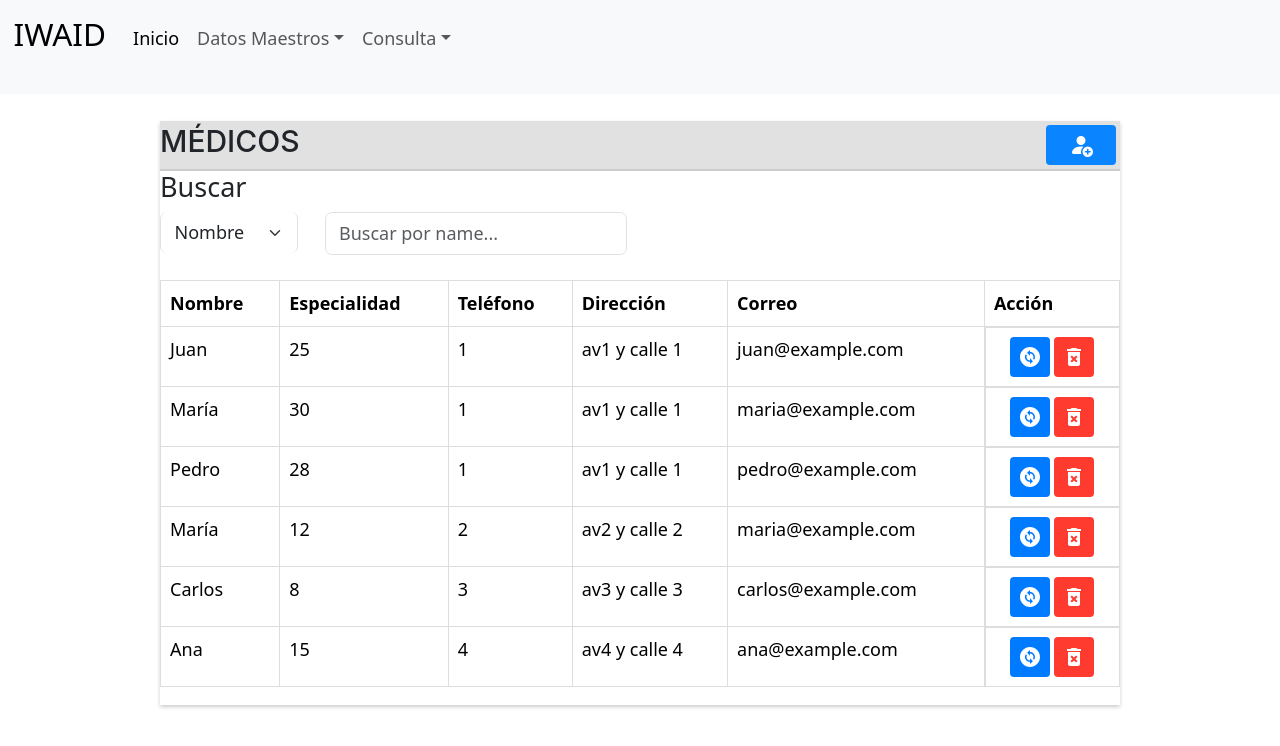
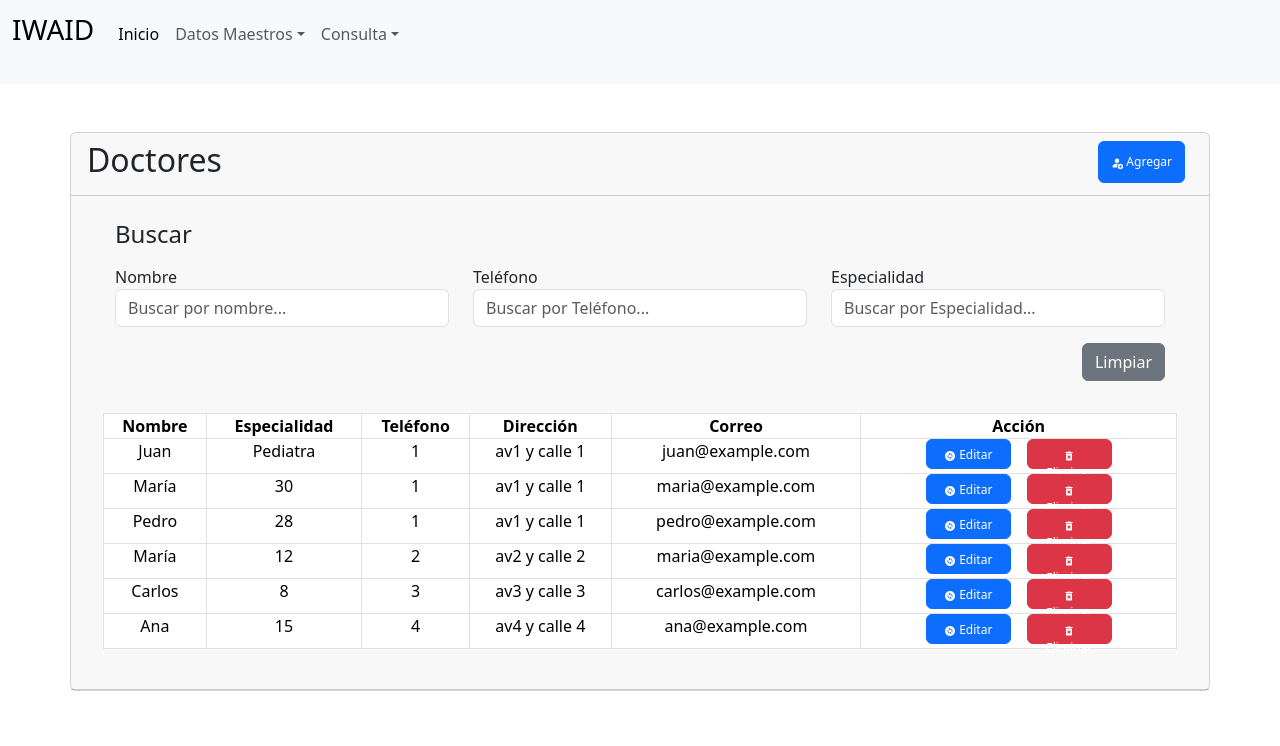
Before and after one commit to Chris-THC/iwaid-ui, a React (Create React App) app: page /doctor in a window 1280 px wide. Shown: the top 746 px of the page. Built offline with nearby package versions, Linux system fonts and the light colour scheme.

Commit message:
Changed, added validations to the form, and correctly placed the titles in Spanish within the form.

```diff
--- a/src/Components/componentsDoctor/FormDoctor.jsx
+++ b/src/Components/componentsDoctor/FormDoctor.jsx
@@ -17,8 +17,8 @@ export const FormDoctor = ({ isGetData = {} }) => {
   const {
     register,
     handleSubmit,
-    formState: { errors },
-  } = useForm();
+    formState: { errors, isValid },
+  } = useForm({ mode: "all" });
 
   const onSubmitClick = (data) => {
     setDataUserDoctor(data);
@@ -50,7 +50,7 @@ export const FormDoctor = ({ isGetData = {} }) => {
     </div>
 
     <div className="form-group">
-      <label>Especialización</label>
+      <label>Especialidad</label>
       <input
         type="text"
         className="form-control"
@@ -90,34 +90,64 @@ export const FormDoctor = ({ isGetData = {} }) => {
       required: true,
       pattern: /^[0-9]+$/,
       minLength: 10,
+      maxLength: 10,
     })}
     defaultValue={isGetData.phoneNumber}
   />
-      {errors.telefono && (
+  {errors.telefono?.type === "required" && (
+    <span className="text-danger">El número de teléfono es requerido</span>
+  )}
+  {errors.telefono?.type === "pattern" && (
+    <span className="text-danger">Ingrese solo números</span>
+  )}
+  {errors.telefono?.type === "minLength" && (
     <span className="text-danger">
-          Ingrese un número de teléfono válido (solo números, mínimo 10 dígitos)
+      El número de teléfono debe tener al menos 10 dígitos
+    </span>
+  )}
+  {errors.telefono?.type === "maxLength" && (
+    <span className="text-danger">
+      El número de teléfono debe tener 10 dígitos
     </span>
   )}
 </div>
 
+
 <div className="form-group">
-      <label>Email</label>
+  <label>Correo Electrónico</label>
   <input
     type="email"
     className="form-control"
     autoComplete="off"
-        placeholder="Agregar su email"
-        {...register("email", { required: true })}
+    placeholder="Agregar su correo electrónico"
+    {...register("email", {
+      required: true,
+      pattern: /^[a-zA-Z0-9._%+-]+@[a-zA-Z0-9.-]+\.[a-zA-Z]{2,}$/i,
+    })}
     defaultValue={isGetData.email}
   />
-      {errors.email && (
-        <span className="text-danger">El dato es requerido</span>
+  {errors.email?.type === "required" && (
+    <span className="text-danger">El correo electrónico es requerido</span>
+  )}
+  {errors.email?.type === "pattern" && (
+    <span className="text-danger">
+      Ingrese un correo electrónico válido (ejemplo: ejemplo@example.com)
+    </span>
   )}
 </div>
 
+
     <div>
       <Modal.Footer>
-        <Button type="submit">Editar</Button>
+      <Button
+              type="submit"
+              onClick={() => {
+                setGetDataFromTable({});
+              }}
+              disabled={!isValid}
+            >
+              {actionButtonModal}
+            </Button>
       </Modal.Footer>
     </div>
   </form>
--- a/src/Components/componentsDoctor/table.jsx
+++ b/src/Components/componentsDoctor/table.jsx
@@ -1,9 +1,11 @@
 import React, {useState, useContext} from 'react';
 import '../../Css/CssTable.css';
-import { Button } from './Button';
 import { GetTheAppContext } from "../../Context/AppContext";
 import { ModalDoctor } from './modal';
 import { MyModalDelete } from './modalDelete';
+import { BsPersonFillAdd } from "react-icons/bs";
+import { MdChangeCircle, MdDeleteForever } from 'react-icons/md';
+import { Button } from "react-bootstrap";
 
 /*nombre, especialidad, dirección,
  número de teléfono y dirección de correo electrónico
@@ -40,74 +42,129 @@ export function TablaGeneric({ title, data, headers }) {
     "email",
   ];
 
-  const [searchTerm, setSearchTerm] = useState("");
-  const [searchOption, setSearchOption] = useState("name");
+  const [searchName, setSearchName] = useState("");
+  const [searchphoneNumber, setSearchphoneNumber] = useState("");
+  const [searchEmail, setSearchEmail] = useState("");
 
-  const handleSearchOptionChange = (e) => {
-    setSearchOption(e.target.value);
-    setSearchTerm("");
+  const handleClear = () => {
+    setSearchName("");
+    setSearchphoneNumber("");
+    setSearchEmail("");
   };
 
-  const filteredData = data.filter((item) =>
-    item[searchOption].toLowerCase().includes(searchTerm.toLowerCase())
-  );
+  const filteredData = data.filter((item) => {
+    const nombreMatches = item.name
+      .toLowerCase()
+      .includes(searchName.toLowerCase());
 
+    const phoneNumberMatches = item.phoneNumber.includes(searchphoneNumber);
 
+    const emailMatches = item.specialization
+      .toLowerCase()
+      .includes(searchEmail.toLowerCase());
+
+    return nombreMatches && phoneNumberMatches && emailMatches;
+  });
 
   return (
-    <div className='container-doctors w-75 mt-4 mx-auto'>
-  <div className='title-doctors d-flex align-items-center justify-content-between'>
-    <h1 className='title-doctores'>{title}</h1>
-    <Button type='Agregar' onClick={() => {
+    <div className="container mt-5">
+    <div className=" card mt-4 row">
+      <div className="card-header d-flex">
+        <div className="col-8">
+          <h2 className="card-title">Doctores</h2>
+        </div>
+
+        <div className="col-4 d-flex flex-row-reverse ">
+        <Button
+            id="btnAdd"
+            className="ms-2 me-2 mb-1"
+            variant="primary"
+            onClick={() => {
               handleShowModal();
               setActionButtonModal("Agregar");
-              }} />
+            }}
+          >
+            <BsPersonFillAdd /> Agregar
+          </Button>
+        </div>
       </div>
 
+      <div className="card-header col-md-12">
+        <div className=" card-body table-responsive">
+          <div className="container mb-3">
+            <div className="col-md-4 mb-3">
+              <h4>Buscar</h4>
+            </div>
+            <div className="row">
+              <div className="container mb-3">
+                <div className="row">
+                  <div className="col-md-4 mb-3">
+                    <label>Nombre</label>
+                    <input
+                      autoComplete="off"
+                      type="text"
+                      className="form-control"
+                      value={searchName}
+                      onChange={(e) => {
+                        setSearchName(e.target.value);
+                        setSearchphoneNumber("");
+                        setSearchEmail("");
+                      }}
+                      placeholder="Buscar por nombre..."
+                      pattern="^[A-Za-z\s]+$"
+                    />
+                  </div>
+                  <div className="col-md-4 mb-3">
+                    <label>Teléfono</label>
+                    <input
+                      type="number"
+                      className="form-control"
+                      value={searchphoneNumber}
+                      onChange={(e) => {
+                        setSearchphoneNumber(e.target.value);
+                        setSearchName("");
+                        setSearchEmail("");
+                      }}
+                      placeholder="Buscar por Teléfono..."
+                    />
+                  </div>
+                  <div className="col-md-4 mb-3">
+                    <label>Especialidad</label>
+                    <input
+                      type="text"
+                      className="form-control"
+                      value={searchEmail}
+                      onChange={(e) => {
+                        setSearchEmail(e.target.value);
+                        setSearchName("");
+                        setSearchphoneNumber("");
+                      }}
+                      placeholder="Buscar por Especialidad..."
+                    />
+                  </div>
 
-  <div className="card-header">
-          <div className=" card-body table-responsive">
-            <div className="mb-3 table-bordered custom-table ">
-              <label>
-                <h4>Buscar</h4>
-              </label>
-      <div className="row">
-        <div className="col-md-2">
-          <select
-            id="selectSearchDoctor"
-            value={searchOption}
-            onChange={handleSearchOptionChange}
-            className="form-select mb-2"
+                  <div className="col-md-12 d-flex flex-row-reverse ">
+                    <button
+                      className="btn btn-secondary"
+                      type="button"
+                      onClick={handleClear}
                     >
-            <option value="name">Nombre</option>
-            <option value="specialization">Especializacion</option>
-            <option value="phoneNumber">Número de Teléfono</option>
-            <option value="email">Correo</option>
-          </select>
-        </div><div className="col-md-4">
-                  <input
-                    id="inputSearchDoctor"
-                    type="text"
-                    autoComplete="off"
-                    value={searchTerm}
-                    onChange={(e) => setSearchTerm(e.target.value)}
-                    placeholder={`Buscar por ${searchOption}...`}
-                    className="form-control rounded border"
-                  />
+                      Limpiar
+                    </button>
                   </div>
                 </div>
               </div>
-
-
-  <div className='table-doctors-container'>
-    <div className='table-responsive'>
-      <table className='table'>
-            <thead className='thead-light'>
+            </div>
+          </div>
+          <table className="table table-bordered custom-table text-center">
+            <thead>
               <tr>
-                {headers.map((header, index) => (
-                  <th key={index}>{header}</th>
-                ))}
-                <th className='Action'>Acción</th>
+                <th>Nombre</th>
+                <th>Especialidad</th>
+                <th>Teléfono</th>
+                <th>Dirección</th>
+                <th>Correo</th>
+                <th>Acción</th>
               </tr>
             </thead>
             <tbody>
@@ -121,15 +178,35 @@ export function TablaGeneric({ title, data, headers }) {
                       </td>
                     ))}
                     <td className='Buttons'>
-      <Button type='Editar' onClick={() => {
+                    <Button
+                        id="btnTables"
+                        className="ms-2 me-2 mb-1"
+                        variant="primary"
+                        onClick={() => {
                           handleShowModal();
                           setGetDataFromTable(item);
                           setActionButtonModal("Editar");
-      }} />
+                        }}
+                      >
+                        <MdChangeCircle className="btn-icon-lg" /> Editar
+                      </Button>
+                    <Button
+                        id="btnTables"
+                        className="ms-2 me-2 mb-1 d-inline"
+                        variant="danger"
+                        onClick={() => {
+                          console.log(item.nombre);
 
-      <Button type='Eliminar' onClick={() => handleShowModalDelete()}/>
-      {/*Id={item.id}*/}
-      <MyModalDelete show={showModalDelete} handleClose={handleCloseModalDelete}  />
+                          handleShowModalDelete()
+                        }}
+                      >
+                        <MdDeleteForever
+                          id="btnDeletePatient"
+                          className="btn-icon-lg"
+                        />{" "}
+                        Eliminar
+                      </Button>
+
     </td>
                   </tr>
                 ))}
@@ -137,10 +214,11 @@ export function TablaGeneric({ title, data, headers }) {
             </table>
           </div>
           <ModalDoctor show={showModal} handleClose={handleCloseModal} />
+          <MyModalDelete show={showModalDelete} handleClose={handleCloseModalDelete}  />
         </div>
       </div>
     </div>
-    </div>
+
 
   );
 }
--- a/src/Context/AppContext.jsx
+++ b/src/Context/AppContext.jsx
@@ -7,12 +7,12 @@ export const AppContext = (props) => {
 
 
   const [dataTestDoctor, setDataTestDoctor] = useState([
-    {  name: "Juan", specialization: 25, phoneNumber: 1, address: 'av1 y calle 1', email: "juan@example.com" },
-    {  name: "María", specialization: 30, phoneNumber: 1, address: 'av1 y calle 1', email: "maria@example.com" },
-    {  name: "Pedro", specialization: 28, phoneNumber: 1, address: 'av1 y calle 1', email: "pedro@example.com" },
-    {  name: "María", specialization: 12, phoneNumber: 2, address: 'av2 y calle 2', email: "maria@example.com" },
-    {  name: "Carlos", specialization: 8, phoneNumber: 3, address: 'av3 y calle 3', email: "carlos@example.com" },
-    {  name: "Ana", specialization: 15, phoneNumber: 4, address: 'av4 y calle 4', email: "ana@example.com" }
+    {  name: "Juan", specialization: "Pediatra", phoneNumber: "1", address: 'av1 y calle 1', email: "juan@example.com" },
+    {  name: "María", specialization: "30", phoneNumber: "1", address: 'av1 y calle 1', email: "maria@example.com" },
+    {  name: "Pedro", specialization: "28", phoneNumber: "1", address: 'av1 y calle 1', email: "pedro@example.com" },
+    {  name: "María", specialization: "12", phoneNumber: "2", address: 'av2 y calle 2', email: "maria@example.com" },
+    {  name: "Carlos", specialization: "8", phoneNumber: "3", address: 'av3 y calle 3', email: "carlos@example.com" },
+    {  name: "Ana", specialization: "15", phoneNumber: "4", address: 'av4 y calle 4', email: "ana@example.com" }
   ]);
 
 
--- a/src/Css/CssTable.css
+++ b/src/Css/CssTable.css
@@ -1,110 +1,64 @@
-/* Elimina las siguientes líneas de CSS, ya que no son necesarias */
-/* * {
-  margin: 0;
-  padding: 0;
-} */
-
-html,
-body {
-  font-size: 18px;
+#btnTables {
+  font-size: 12px;
+  height: 30px;
+  width: 85px;
 }
 
-h1 {
-  font-size: 30px;
+#btnAdd {
+  font-size: 12px;
 }
 
-/* Elimina esta clase, ya que no se usa y puede estar afectando la responsividad */
-/*.App {
-  min-height: 50vh;
-  display: flex;
-  flex-wrap: wrap;
-  align-items: center;
-  justify-content: center;
-  text-align: center;
-}*/
-
-td.invisible {
-  display: none;
+.custom-table td,
+.custom-table th {
+  padding: 0;
 }
 
-table {
-  border-collapse: collapse;
-  width: 100%;
-
+@media (max-width: 800px) {
+  td {
+    font-size: 12px;
+  }
+  .custom-table {
+    font-size: 12px;
   }
 
-th,
-td {
-  border: 1px solid #dddddd;
-  padding: 8px;
+  #inputSearchPatient {
+    font-size: 12px;
+  }
+  #selectSearchPatient {
+    font-size: 12px;
+  }
 }
 
-/* Estilo para el encabezado (thead) */
-thead {
-  background-color: #e1e1e1;
+@media (max-width: 550px) {
+  .custom-table {
+    font-size: 9px;
   }
 
-.Button {
-  justify-content: center;
-  align-items: center;
-  font-weight: bold;
-  padding: 8px;
-  font-size: 14px;
-  font-family: Roboto, sans-serif;
-  border: none;
-  border-radius: 4px;
-  cursor: pointer;
-  outline: none;
-  text-transform: capitalize;
-  color: #fff;
-  user-select: none;
+  .btn-sm {
+    font-size: 9px;
   }
 
-.Eliminar {
-  background-color: #ff3b30;
+  #idTextPatient {
+    font-size: 9px;
   }
 
-.Editar {
-  background-color: #007aff;
-  margin-right: 4px;
+  #btnAdd {
+    font-size: 12px;
   }
 
-.Agregar {
-  background-color: #0a84ff;
-  display: flex;
-  align-items: center;
-  margin-left: auto;
-  margin-right: 4px;
-  font-size: 1.05em;
+  #inputSearchPatient {
+    font-size: 9px;
+  }
+
+  #selectSearchPatient {
+    font-size: 9px;
+  }
+
+  #btnTables {
+    font-size: 9px;
+    height: 25px;
     width: 70px;
   }
 
-.title-doctors {
-  margin-top: 20px;
-  display: flex;
-  align-items: center;
-  font-family: -apple-system, BlinkMacSystemFont, "Segoe UI", Roboto, "Helvetica Neue", Arial, sans-serif;
-  background-color: #e1e1e1;
-  width: 100%;
-  height: 50px;
-  border-bottom: 2px solid #ccc;
-  font-size: medium;
+
 }
-
-.container-doctors {
-  box-shadow: 0 2px 4px rgba(0, 0, 0, 0.2);
-}
-
-.iconAgregar{
-  font-size: 24px;
-}
-
-.icon{
-  font-size: 24px;
-}
-
-.Buttons{
-  display: flex;
-  justify-content: center;
-  align-items: center;
-}
```
Lines whose indentation alone changed are shown as unchanged.
